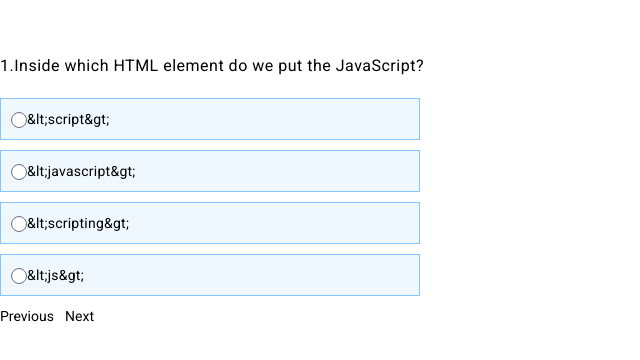
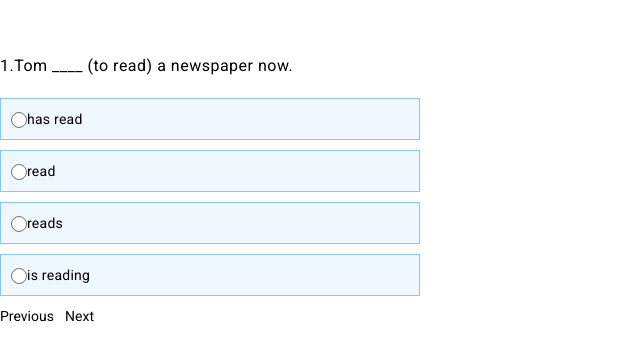
Before and after one commit to Supra-Pro/47, an Angular app: page /quiz in a window 1280 px wide. Shown: the top 360 px of the page, without its empty margins (0-640 px from the left). Built offline with nearby package versions, Linux system fonts and the light colour scheme.

Commit message:
Quiz completed

```diff
--- a/src/app/Components/quiz/quiz.component.ts
+++ b/src/app/Components/quiz/quiz.component.ts
@@ -10,17 +10,241 @@ export class QuizComponent implements OnInit {
     JS: [
       {
         id: 1,
-        question: "Inside which HTML element do we put the JavaScript?",
-        options: [{a: "&lt;script&gt;", b: "&lt;javascript&gt;", c: "&lt;scripting&gt;", d: "&lt;js&gt;"}],
-        answer: "&lt;script&gt;",
+        question: "Tom ____ (to read) a newspaper now.",
+        options: [{a: "has read", b: "read", c: "reads", d: "is reading"}],
+        answer: "is reading",
         score: 0,
         status: ""
       },
       {
         id: 2,
-        question: "Where is the correct place to insert a JavaScript?",
-        options: [{a: "The &lt;head&gt; section", b: "The &lt;body&gt; section", c: "Both the &lt;head&gt; section and the &lt;body&gt; section are correct"}],
-        answer: "Both the &lt;head&gt; section and the &lt;body&gt; section are correct",
+        question: "The Romans ____ (to come) to Britain in 54 BC",
+        options: [{a: "comed", b: "came", c: "were coming", d: "had come"}],
+        answer: "came",
+        score: 0,
+        status: ""
+      },
+      {
+        id: 3,
+        question: "Bill ______ (to visit) his parents tomorrow. He has got an appointment with them.",
+        options: [{a: "visits", b: "will visit", c: "is visiting", d: "will have visited"}],
+        answer: "is visiting",
+        score: 0,
+        status: ""
+      },
+      {
+        id: 4,
+        question: "Tom, look! The mail ________ (to deliver)",
+        options: [{a: "is delivered", b: "delivers", c: "delivered", d: "is delivering"}],
+        answer: "is delivered",
+        score: 0,
+        status: ""
+      },
+      {
+        id: 5,
+        question: "My brother is only 6, but he ________ already play the piano",
+        options: [{a: "has to", b: "must", c: "can", d: "may"}],
+        answer: "can",
+        score: 0,
+        status: ""
+      },
+      {
+        id: 6,
+        question: "At first you have to ________ (to complete a form) the application form",
+        options: [{a: "fill in", b: "come on", c: "take off", d: "try on"}],
+        answer: "fill in",
+        score: 0,
+        status: ""
+      },
+      {
+        id: 7,
+        question: "Choose two forms of the verb 'to be' according to the order: Past Simple - Past Participle",
+        options: [{a: "was - was", b: "was/were - been", c: "been - been", d: "been - was"}],
+        answer: "was/were - been",
+        score: 0,
+        status: ""
+      },
+      {
+        id: 8,
+        question: "Your brother is so rude. I don't like _______.",
+        options: [{a: "he", b: "his", c: "it", d: "him"}],
+        answer: "him",
+        score: 0,
+        status: ""
+      },
+      {
+        id: 9,
+        question: "You should be very careful. Snowboarding is a _______ hobby.",
+        options: [{a: "boring", b: "awful", c: "dangerous", d: "scary"}],
+        answer: "dangerous",
+        score: 0,
+        status: ""
+      },
+      {
+        id: 10,
+        question: "The train was moving _______.",
+        options: [{a: "slowly", b: "slow", c: "slowful", d: "slow"}],
+        answer: "slowly",
+        score: 0,
+        status: ""
+      },
+      {
+        id: 11,
+        question: "Mike is a person _______ always does his best.",
+        options: [{a: "who", b: "whose", c: "whom", d: "which"}],
+        answer: "who",
+        score: 0,
+        status: ""
+      },
+      {
+        id: 12,
+        question: "Bob has some trouble _______ his car.",
+        options: [{a: "of", b: "at", c: "to", d: "with"}],
+        answer: "with",
+        score: 0,
+        status: ""
+      },
+      {
+        id: 13,
+        question: "I'll wait for you _______ the car. It's raining heavily.",
+        options: [{a: "into", b: "in", c: "onto", d: "at"}],
+        answer: "in",
+        score: 0,
+        status: ""
+      },
+      {
+        id: 14,
+        question: "Otabek is very proud _______ his little daughter.",
+        options: [{a: "for", b: "about", c: "of", d: "with"}],
+        answer: "of",
+        score: 0,
+        status: ""
+      },
+      {
+        id: 15,
+        question: "I see two _______ on the table.",
+        options: [{a: "boxes", b: "boxies", c: "boxs", d: "box"}],
+        answer: "boxes",
+        score: 0,
+        status: ""
+      },
+      {
+        id: 16,
+        question: "There is _______ coffee on the shelf.",
+        options: [{a: "a few", b: "some", c: "any", d: "many"}],
+        answer: "some",
+        score: 0,
+        status: ""
+      },
+      {
+        id: 17,
+        question: "If you _______ (to study) hard, you ______ (to pass) the exam",
+        options: [{a: "will study/pass", b: "study/pass", c: "will study/will pass", d: "study/will pass"}],
+        answer: "study/will pass",
+        score: 0,
+        status: ""
+      },
+      {
+        id: 18,
+        question: "Tom said: 'I work every day'.",
+        options: [{a: "Tom said he worked every day", b: "Tom said he had worked every day", c: "Tom said he was working every day", d: "Tom said he would work every day"}],
+        answer: "Tom said he worked every day",
+        score: 0,
+        status: ""
+      },
+      {
+        id: 19,
+        question: "Use a prefix to make a word negative: competent",
+        options: [{a: "imcompetent", b: "discompetent", c: "uncompetent", d: "incompetent"}],
+        answer: "incompetent",
+        score: 0,
+        status: ""
+      },
+      {
+        id: 20,
+        question: "Use a prefix to make a word negative: fair",
+        options: [{a: "infair", b: "disfair", c: "unfair", d: "misfair"}],
+        answer: "unfair",
+        score: 0,
+        status: ""
+      },
+      {
+        id: 21,
+        question: "Use a suffix to form an adjective from a given word: guilt",
+        options: [{a: "guiltful", b: "guilty", c: "guiltive", d: "guiltous"}],
+        answer: "guilty",
+        score: 0,
+        status: ""
+      },
+      {
+        id: 22,
+        question: "Use a suffix to form a noun from a given word: recover",
+        options: [{a: "recoverment", b: "recoverness", c: "recovery", d: "recoverence"}],
+        answer: "recovery",
+        score: 0,
+        status: ""
+      },
+      {
+        id: 23,
+        question: "Form a compound adjective from two words: slow + move",
+        options: [{a: "slowing-move", b: "slow-moving", c: "moving-slow", d: "move-slowly"}],
+        answer: "slow-moving",
+        score: 0,
+        status: ""
+      },
+      {
+        id: 24,
+        question: "The meeting is scheduled __ Friday evening",
+        options: [{a: "onto", b: "on", c: "at", d: "in"}],
+        answer: "on",
+        score: 0,
+        status: ""
+      },
+      {
+        id: 25,
+        question: "It's always uneasy to find an interesting book ____ hundreds of others in the bookstore",
+        options: [{a: "with", b: "about", c: "off", d: "among"}],
+        answer: "among",
+        score: 0,
+        status: ""
+      },
+      {
+        id: 26,
+        question: "What's the distinction ______ hardware and software?",
+        options: [{a: "on", b: "between", c: "in", d: "for"}],
+        answer: "between",
+        score: 0,
+        status: ""
+      },
+      {
+        id: 27,
+        question: "She always stands out for what she believes ______.",
+        options: [{a: "at", b: "to", c: "in", d: "for"}],
+        answer: "in",
+        score: 0,
+        status: ""
+      },
+      {
+        id: 28,
+        question: "They haven't replied ______ my plea yet",
+        options: [{a: "at", b: "over", c: "on", d: "to"}],
+        answer: "to",
+        score: 0,
+        status: ""
+      },
+      {
+        id: 29,
+        question: "We could phone Jill later, ______ we have to hurry up.",
+        options: [{a: "seeing that", b: "despite", c: "whereas", d: "although"}],
+        answer: "seeing that",
+        score: 0,
+        status: ""
+      },
+      {
+        id: 30,
+        question: " ______ the accident the flight was delayed.",
+        options: [{a: "Since", b: "Owing to", c: "So that", d: "Whereas"}],
+        answer: "Owing to",
         score: 0,
         status: ""
       },
```
Also changed, not shown: src/assets/images/photo_2024-05-13_10-55-13.jpg (added).
